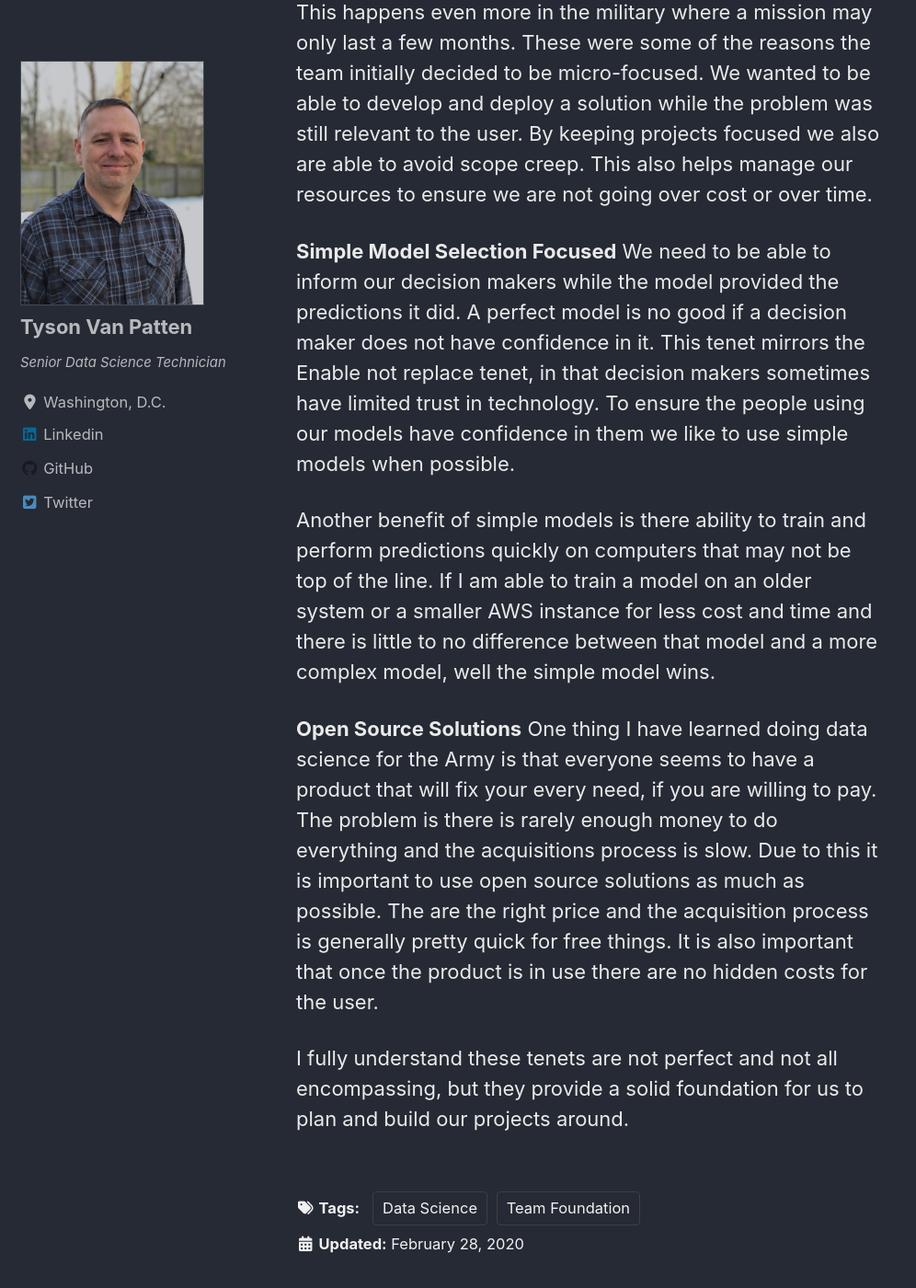
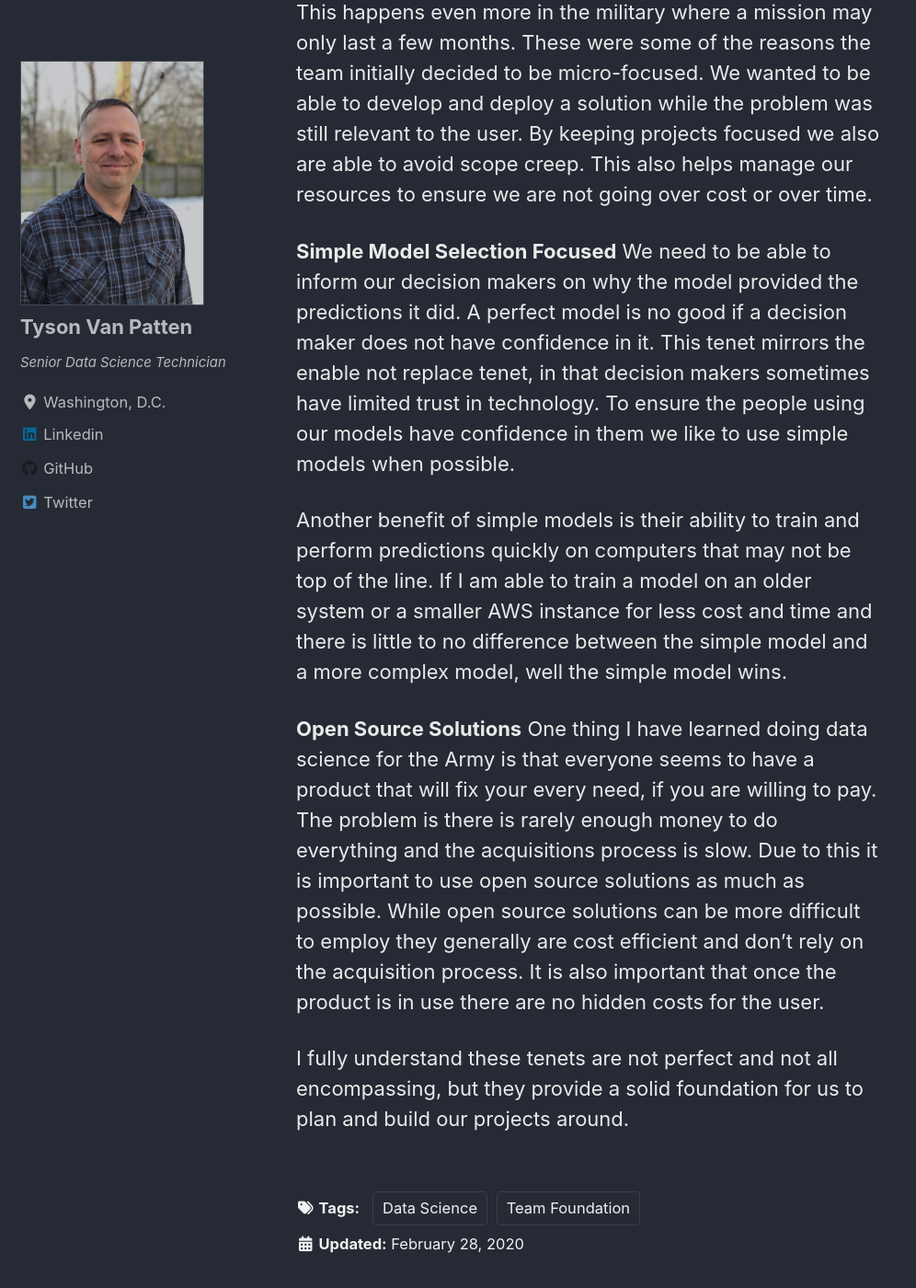
Before and after one commit to tvanpat/tvanpat, a Jekyll site: the page built from _posts/2020-02-24-core-tenants.md, in a window 1280 px wide and 1400 px high, scrolled down 2083 px. Shown: the whole window at 92% size, without its empty margins (0-996 px from the left). Built offline with Jekyll 4.4.1, drawn with Linux system fonts in a browser that asks for light colours; cached includes are drawn as plain includes; nearby versions of some CDN libraries; comment, search, counter and statistics services are not loaded.

Commit message:
Update 2020-02-24-core-tenants.md

```diff
--- a/_posts/2020-02-24-core-tenants.md
+++ b/_posts/2020-02-24-core-tenants.md
@@ -38,11 +38,12 @@ example, but it does represent a mistrust in technology most commanders rightful
 I have lost count of the projects I have seen that take so long to deliver the customer has moved on to another solution or the original problem no longer exists.  This happens even more in the military where a mission may only last a few months.  These were some of the reasons the team initially decided to be micro-focused.  We wanted to be able to develop and deploy a solution while the problem was still relevant to the user.  By keeping projects focused we also are able to avoid scope creep.  This also helps manage our resources to ensure we are not going over cost or over time.
 
 **Simple Model Selection Focused**
-We need to be able to inform our decision makers while the model provided the predictions it did.  A perfect model is no good if a decision maker does not have confidence in it.  This tenet mirrors the Enable not replace tenet, in that decision makers sometimes have limited trust in technology.  To ensure the people using our models have confidence in them we like to use simple models when possible.
+We need to be able to inform our decision makers on why the model provided the predictions it did.  A perfect model is no good if a decision maker does not have confidence in it.  This tenet mirrors the enable not replace tenet, in that decision makers sometimes have limited trust in technology.  To ensure the people using our models have confidence in them we like to use simple models when possible.
 
-Another benefit of simple models is there ability to train and perform predictions quickly on computers that may not be top of the line.  If I am able to train a model on an older system or a smaller AWS instance for less cost and time and there is little to no difference between that model and a more complex model, well the simple model wins.
+Another benefit of simple models is their ability to train and perform predictions quickly on computers that may not be top of the line.  If I am able to train a model on an older system or a smaller AWS instance for less cost and time and there is little to no difference between the simple model and a more complex model, well the simple model wins.
 
 **Open Source Solutions**
-One thing I have learned doing data science for the Army is that everyone seems to have a product that will fix your every need, if you are willing to pay.  The problem is there is rarely enough money to do everything and the acquisitions process is slow.  Due to this it is important to use open source solutions as much as possible.  The are the right price and the acquisition process is generally pretty quick for free things.  It is also important that once the product is in use there are no hidden costs for the user.
+One thing I have learned doing data science for the Army is that everyone seems to have a product that will fix your every need, if you are willing to pay.  The problem is there is rarely enough money to do everything and the acquisitions process is slow.  Due to this it is important to use open source solutions as much as possible.  While open source solutions can be more difficult to employ
+they generally are cost efficient and don't rely on the acquisition process.  It is also important that once the product is in use there are no hidden costs for the user.
 
 I fully understand these tenets are not perfect and not all encompassing, but they provide a solid foundation for us to plan and build our projects around.
```
